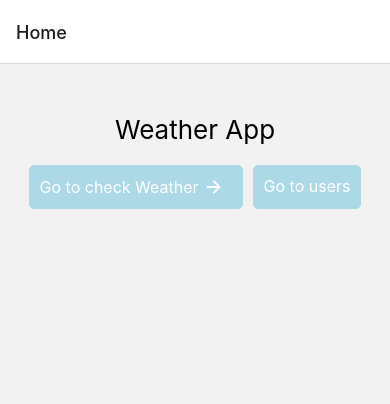
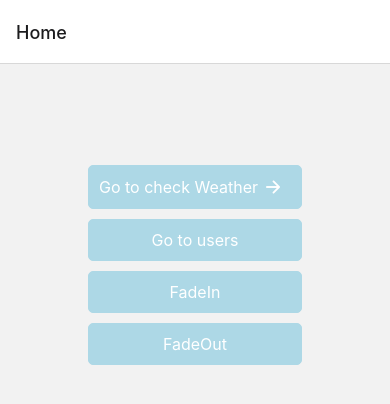
Before and after one commit to DenSznk/Weather-App, a React Native app: screen /Home in a window 390 px wide. Shown: the top 404 px of the page. Built offline with nearby package versions, Linux system fonts and the light colour scheme.

Commit message:
add fade animation to buttons

```diff
--- a/App.tsx
+++ b/App.tsx
@@ -1,6 +1,6 @@
 import React from 'react';
-import { NavigationContainer } from '@react-navigation/native';
-import { createNativeStackNavigator } from '@react-navigation/native-stack';
+import {NavigationContainer} from '@react-navigation/native';
+import {createNativeStackNavigator} from '@react-navigation/native-stack';
 
 import HomeScreen from './screens/Home/Home';
 import Users from './screens/Users/Users';
@@ -9,6 +9,7 @@ const Stack = createNativeStackNavigator();
 
 function App(): React.JSX.Element {
   return (
+
       <NavigationContainer>
         <Stack.Navigator>
           <Stack.Screen name="Home" component={HomeScreen} />
@@ -17,5 +18,4 @@ function App(): React.JSX.Element {
       </NavigationContainer>
   );
 }
-
 export default App;
--- a/screens/Home/Home.tsx
+++ b/screens/Home/Home.tsx
@@ -1,5 +1,5 @@
-import React from 'react';
-import {StyleSheet, Text, View} from 'react-native';
+import React, {useRef} from 'react';
+import {Animated, StyleSheet, Text, View} from 'react-native';
 
 import MainButton from '../../components/Buttons/MainButton/MainButton';
 import {HomeScreenNavigationProp} from '../../types/navigationTypes';
@@ -8,10 +8,32 @@ import Icon from 'react-native-vector-icons/Ionicons';
 
 function HomeScreen() {
   const navigation = useNavigation<HomeScreenNavigationProp>();
-  const onCheckWeatherPress = () => navigation.navigate('Users');
+  const onUsersCPress = () => navigation.navigate('Users');
+
+  const fadeAnim = useRef(new Animated.Value(0)).current;
+
+  const fadeIn = () => {
+    Animated.timing(fadeAnim, {
+      toValue: 1,
+      duration: 3000,
+      useNativeDriver: true,
+    }).start();
+  };
+
+  const fadeOut = () => {
+    Animated.timing(fadeAnim, {
+      toValue: 0,
+      duration: 2000,
+      useNativeDriver: true,
+    }).start();
+  };
   return (
     <View style={styles.homeView}>
-      <Text style={styles.homeText}>Weather App</Text>
+      <Animated.View style={[{
+        opacity: fadeAnim,
+      }]}>
+        <Text style={styles.homeText}>Weather App</Text>
+      </Animated.View>
       <View style={styles.buttonBlock}>
         <MainButton
           icon={<Icon name="arrow-forward" size={20} color="white" />}
@@ -20,10 +42,12 @@ function HomeScreen() {
           color="lightblue"
         />
         <MainButton
-          onPress={onCheckWeatherPress}
+          onPress={onUsersCPress}
           title="Go to users"
           color="lightblue"
         />
+        <MainButton onPress={fadeIn} title="FadeIn" color="lightblue" />
+        <MainButton onPress={fadeOut} title="FadeOut" color="lightblue" />
       </View>
     </View>
   );
@@ -40,7 +64,6 @@ const styles = StyleSheet.create({
   },
   buttonBlock: {
     marginTop: 20,
-    flexDirection: 'row',
     gap: 10,
   },
 });
--- a/screens/Users/Users.tsx
+++ b/screens/Users/Users.tsx
@@ -27,7 +27,6 @@ const Users = () => {
     <ScrollView contentContainerStyle={styles.scrollViewContent}>
     {users.map((user: UsersProps) => {
       const imageSource = imageMap[user.image];
-      console.log(`Loading image for ${user.userName}:`, user.image);
       return (
         <UserBlock
           key={user.id}
```
Lines whose indentation alone changed are shown as unchanged.
